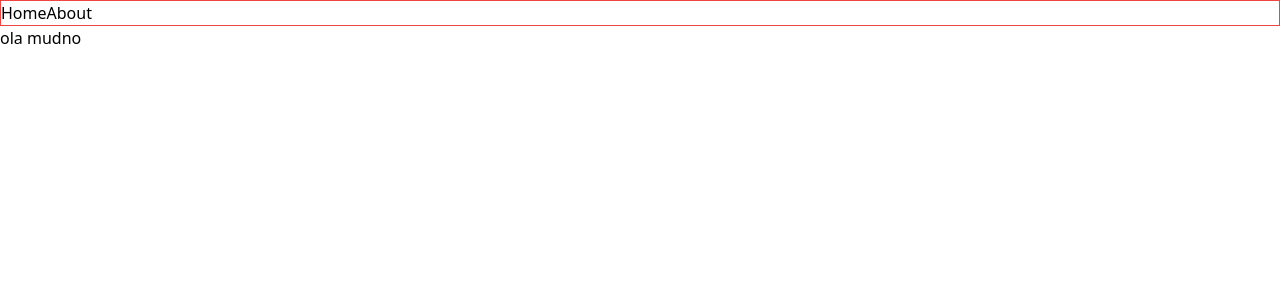
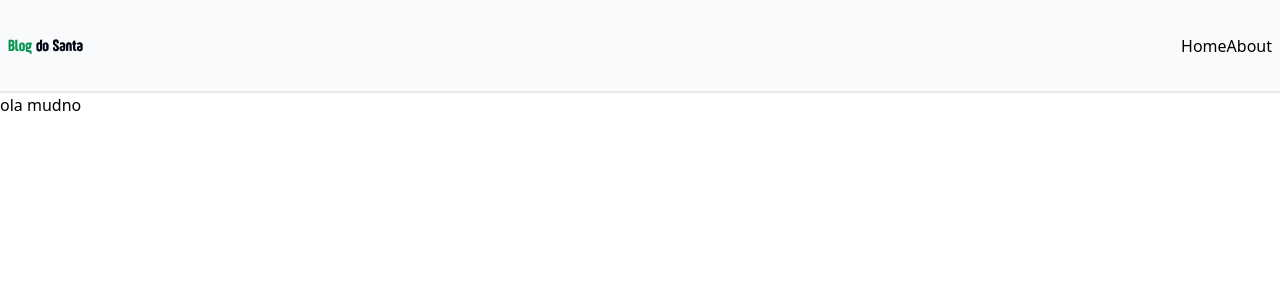
Before and after one commit to ArthurProjectCorrea/blog, a Vue app: page / in a window 1280 px wide. Shown: the top 300 px of the page. Built offline with nearby package versions, Linux system fonts and the light colour scheme; the HTML template or start-up script is replaced by a standard one.

Commit message:
Develop: NavBar

```diff
--- a/src/components/layouts/NavBar.vue
+++ b/src/components/layouts/NavBar.vue
@@ -1,14 +1,21 @@
 <template>
     <nav class="styleMain">
-        <RouterLink to="/">Home</RouterLink>
-        <RouterLink to="/about">About</RouterLink>
+        <div class="border border-red-500">
+            <img alt="Vue logo" class="logo" src="@/assets/logo.svg" width="75" height="" />
+        </div>
+        <div>
+            <div>
+                <RouterLink to="/">Home</RouterLink>
+                <RouterLink to="/about">About</RouterLink>
+            </div>
+        </div>
     </nav>
 </template>
 <script setup>
-import { RouterLink, RouterView } from "vue-router";
+import { RouterLink } from "vue-router";
 </script>
 <style scoped>
 .styleMain {
-    @apply border border-red-500
+    @apply flex justify-between items-center border-gray-200  bg-gray-50 border-b-2 p-2
 }
 </style>
```
Also changed, not shown: src/assets/logo.svg (added).
